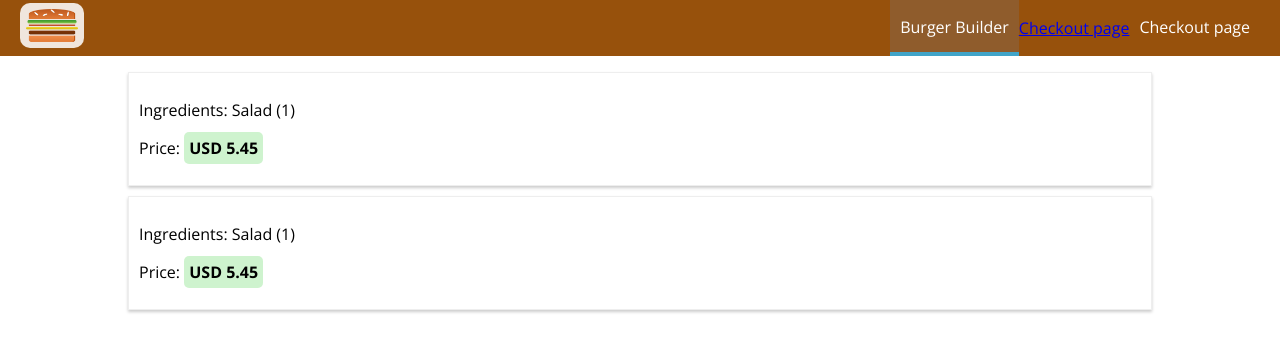
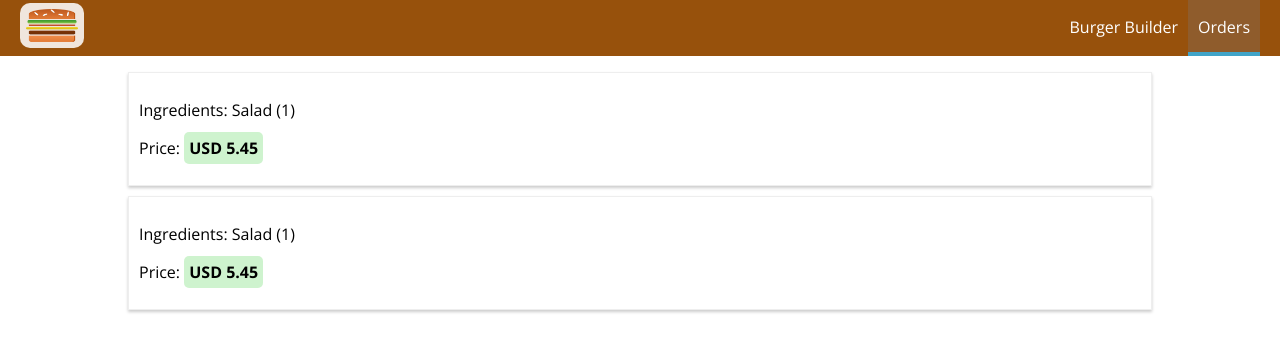
Before and after one commit to SergiiNikolayev/burger, a React (Create React App) app: page /orders in a window 1280 px wide. Shown: the top 352 px of the page. Built offline with nearby package versions, Linux system fonts and the light colour scheme.

Commit message:
210 lesson 9 | Implementing navigation links
using exact property for adding active class to current link

```diff
--- a/src/components/NavigationItimes/NavigationItem.js
+++ b/src/components/NavigationItimes/NavigationItem.js
@@ -1,12 +1,13 @@
 import React from 'react';
+import { NavLink } from 'react-router-dom';
 
 import '../../index.css'
 
 const navigationItem = (props) => {
     return (
         <li className="NavigationItem">
-            <a href={props.link}
-               className={props.active ? "active" : null}>{props.children}</a>
+            {/* props exact give us class active */}
+            <NavLink to={props.link} exact={props.exact}>{props.children}</NavLink>
         </li>
     );
 };
--- a/src/components/NavigationItimes/NavigationItems.js
+++ b/src/components/NavigationItimes/NavigationItems.js
@@ -7,9 +7,9 @@
 const navigationItems = () => {
     return (
         <ul className="NavigationItems">
-            <NavigationItem link="/" active>Burger Builder</NavigationItem>
-            <Link to="/checkout" >Checkout page</Link>
-            <NavigationItem link="/" >Checkout page</NavigationItem>
+            {/* props exact give us class active */}
+            <NavigationItem link="/" exact >Burger Builder</NavigationItem>
+            <NavigationItem link="/orders" >Orders</NavigationItem>
         </ul>
     );
 };
```
